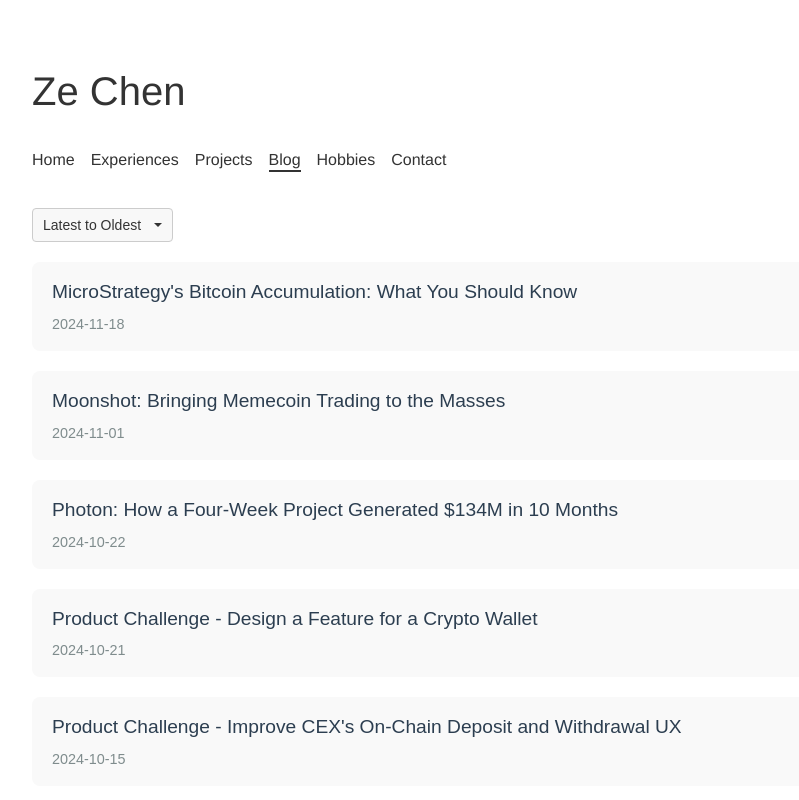
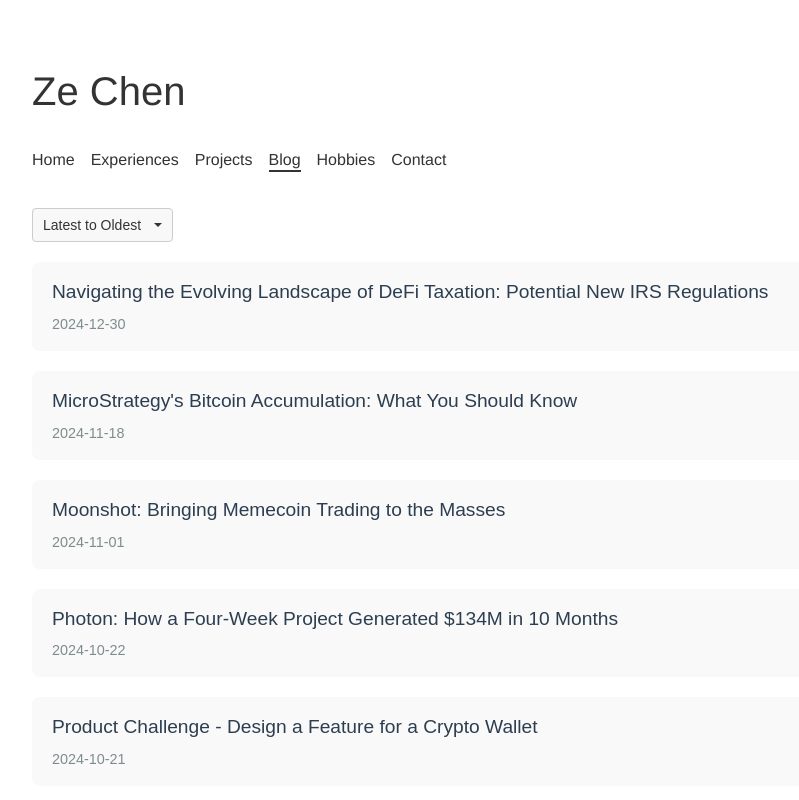
Before and after one commit to ze-codes/ze-codes.github.io, a React (Create React App) app: page /blog in a window 1280 px wide. Shown: the top 800 px of the page, without its empty margins (208-1007 px from the left). Built offline with nearby package versions, Linux system fonts and the light colour scheme.

Commit message:
add new blog post

```diff
--- a/src/components/Blog.tsx
+++ b/src/components/Blog.tsx
@@ -42,6 +42,12 @@
 }
 
 const blogPosts = [
+  {
+    title:
+      "Navigating the Evolving Landscape of DeFi Taxation: Potential New IRS Regulations",
+    date: "2024-12-30",
+    link: "https://zespace.notion.site/Navigating-the-Evolving-Landscape-of-DeFi-Taxation-Potential-New-IRS-Regulations-16a5df8e68ee80899f1dcdf28cbcf888",
+  },
   {
     title: "MicroStrategy's Bitcoin Accumulation: What You Should Know",
     date: "2024-11-18",
```
